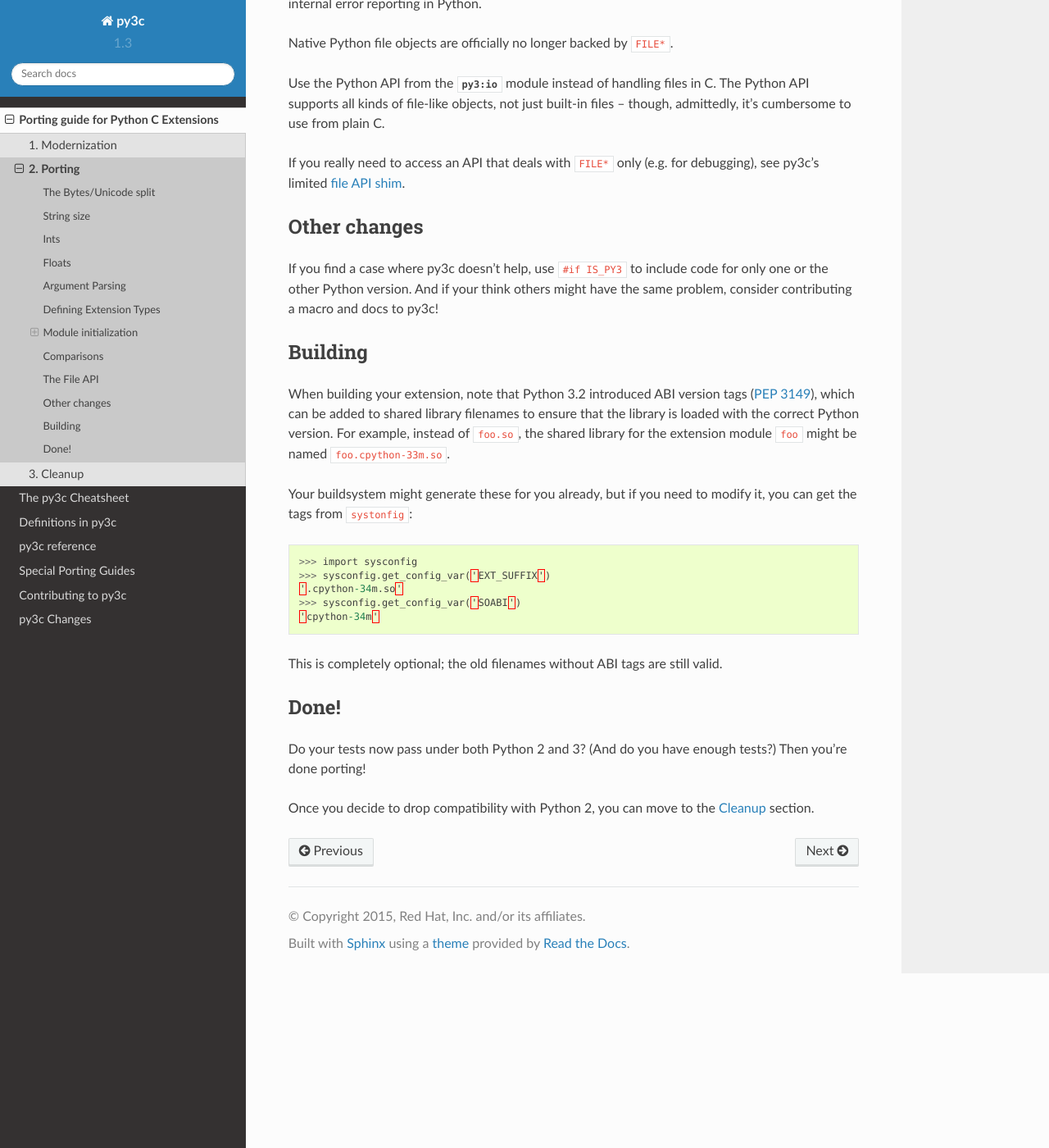
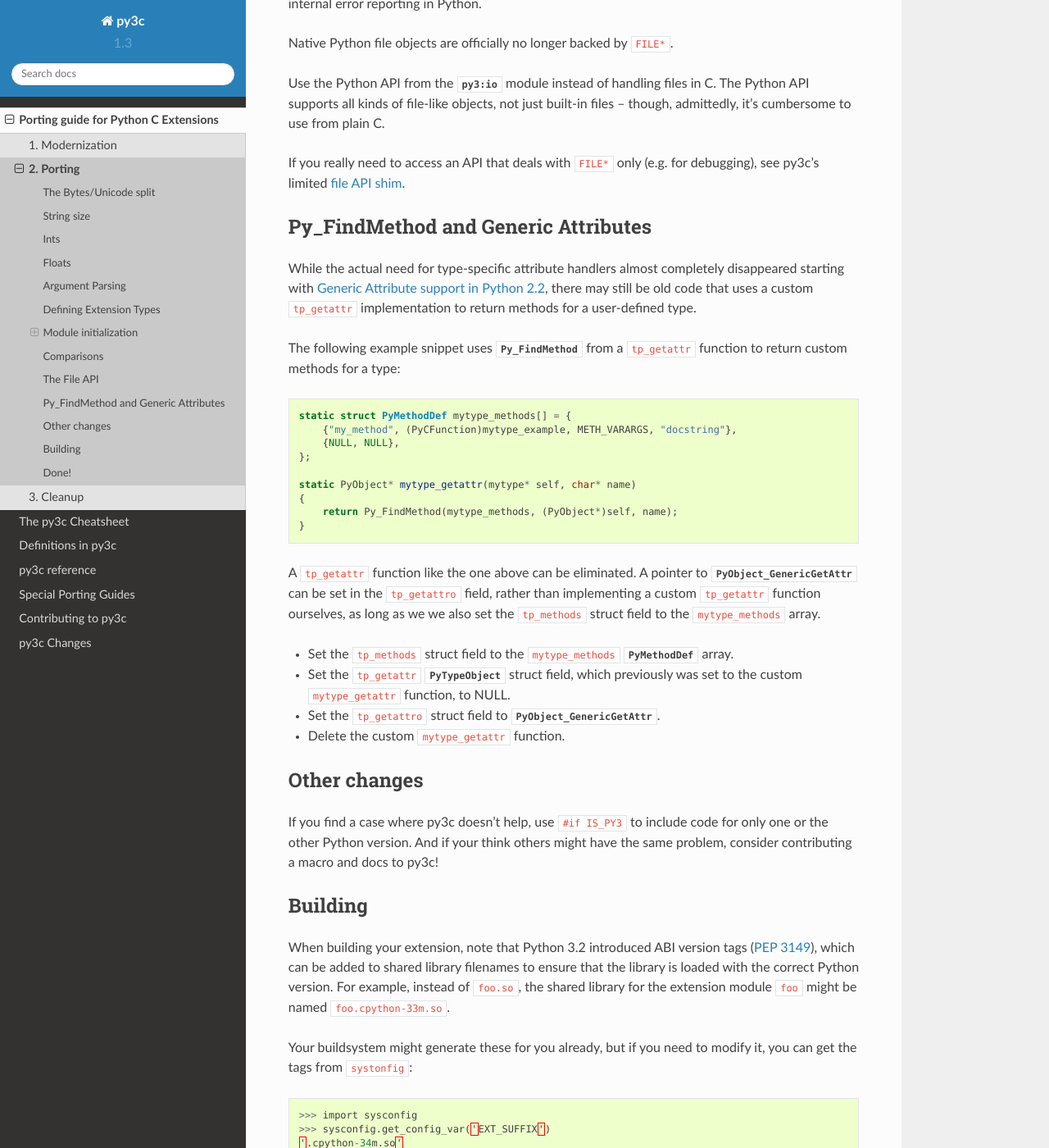
Before and after one commit to encukou/py3c, a Sphinx documentation site: the page built from doc/source/guide-porting.rst, in a window 1280 px wide and 1400 px high, scrolled down 5837 px. Shown: the whole window at 82% size. Built offline with Sphinx 7.4.7 and the Read the Docs theme 2.0.0, drawn with Linux system fonts in a browser that asks for light colours.

Commit message:
guide-porting: add guidance around the use of Py_FindMethod
Add a "Py_FindMethod and Generic Attributes" section to document the
use of Py_FindMethod.

Document how to upgrade old code that uses Py_FindMethod() from a custom
tp_getattr function.

Closes #22
Signed-off-by: David Aguilar <davvid@gmail.com>

```diff
--- a/doc/source/guide-porting.rst
+++ b/doc/source/guide-porting.rst
@@ -349,6 +349,46 @@ If you really need to access an API that deals with ``FILE*`` only
 (e.g. for debugging), see py3c's limited :doc:`file API shim <fileshim>`.
 
 
+Py_FindMethod and Generic Attributes
+~~~~~~~~~~~~~~~~~~~~~~~~~~~~~~~~~~~~
+
+While the actual need for type-specific attribute handlers almost completely
+disappeared starting with `Generic Attribute support in Python 2.2
+<https://docs.python.org/2.7/extending/newtypes.html#generic-attribute-management>`_,
+there may still be old code that uses a custom ``tp_getattr`` implementation to
+return methods for a user-defined type.
+
+The following example snippet uses :c:func:`Py_FindMethod <py2:Py_FindMethod>`
+from a ``tp_getattr`` function to return custom methods for a type::
+
+    static struct PyMethodDef mytype_methods[] = {
+        {"my_method", (PyCFunction)mytype_example, METH_VARARGS, "docstring"},
+        {NULL, NULL},
+    };
+
+    static PyObject* mytype_getattr(mytype* self, char* name)
+    {
+        return Py_FindMethod(mytype_methods, (PyObject*)self, name);
+    }
+
+A ``tp_getattr`` function like the one above can be eliminated. A pointer to
+:c:func:`PyObject_GenericGetAttr <py2:PyObject_GenericGetAttr>`
+can be set in the ``tp_getattro`` field, rather than implementing a custom
+``tp_getattr`` function ourselves, as long as we we also set the ``tp_methods``
+struct field to the ``mytype_methods`` array.
+
+* Set the ``tp_methods`` struct field to the ``mytype_methods``
+  :c:type:`PyMethodDef <py3:PyMethodDef>` array.
+
+* Set the ``tp_getattr`` :c:type:`PyTypeObject <py3:PyTypeObject>` struct field,
+  which previously was set to the custom ``mytype_getattr`` function, to NULL.
+
+* Set the ``tp_getattro`` struct field to
+  :c:func:`PyObject_GenericGetAttr <py2:PyObject_GenericGetAttr>`.
+
+* Delete the custom ``mytype_getattr`` function.
+
+
 Other changes
 ~~~~~~~~~~~~~
 
```
